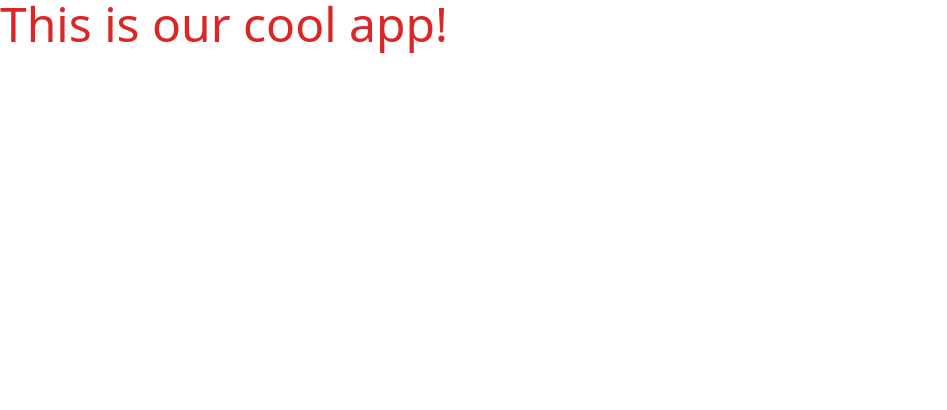
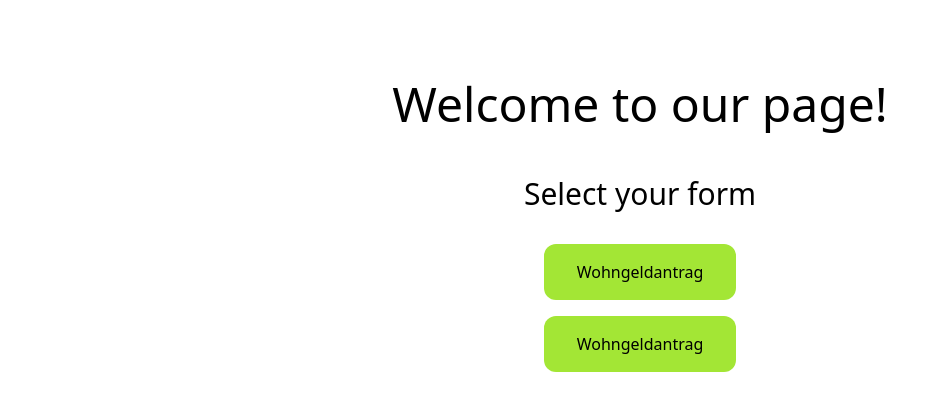
Before and after one commit to GiorgiMazm/LF10, a Nuxt app: page / in a window 1280 px wide. Shown: the top 410 px of the page, without its empty margins (0-947 px from the left). Built offline with nearby package versions, Linux system fonts and the light colour scheme.

Commit message:
created home pae and add flat page

```diff
--- /dev/null
+++ b/src/pages/flat.vue
@@ -0,0 +1,5 @@
+<script setup lang="ts"></script>
+
+<template>
+  <div>Flat formular</div>
+</template>
--- a/src/pages/index.vue
+++ b/src/pages/index.vue
@@ -1,9 +1,27 @@
-<script setup lang="ts">
-const message = "This is our cool app!";
-</script>
+<script setup lang="ts"></script>
 
 <template>
-  <div class="text-5xl text-red-600">
-    {{ message }}
+  <div>
+    <section>
+      <div class="container mx-auto">
+        <div class="text-center pt-20">
+          <h1 class="text-5xl">Welcome to our page!</h1>
+          <h2 class="text-3xl pt-12 pb-4">Select your form</h2>
+          <ul class="flex flex-col items-center">
+            <li
+              class="bg-lime-400 w-[15%] px-6 rounded-xl hover:bg-blue-400 py-4 my-4"
+            >
+              <NuxtLink href="/flat">Wohngeldantrag</NuxtLink>
+            </li>
+
+            <li
+              class="w-[15%] bg-lime-400 px-6 rounded-xl hover:bg-blue-400 py-4"
+            >
+              <NuxtLink href="/flat">Wohngeldantrag</NuxtLink>
+            </li>
+          </ul>
+        </div>
+      </div>
+    </section>
   </div>
 </template>
```
